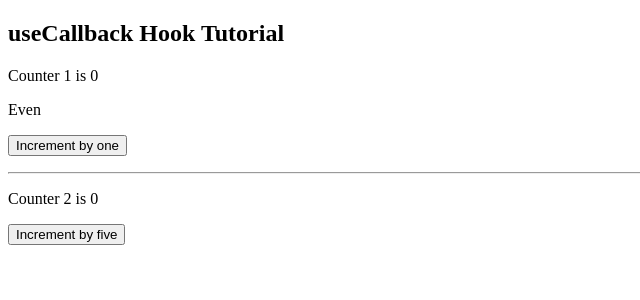
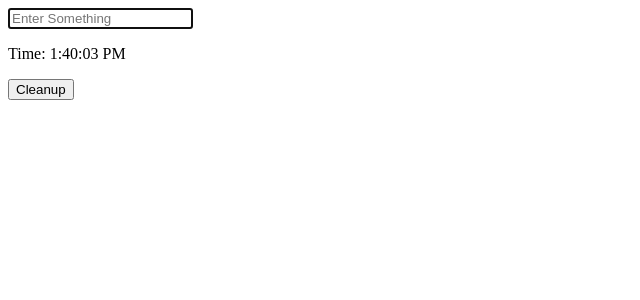
Before and after one commit to shuvo18103107/Deep-Dive-to-React, a React (Create React App) app: page / in a window 1280 px wide. Shown: the top 300 px of the page, without its empty margins (0-640 px from the left). Built offline with nearby package versions, Linux system fonts and the light colour scheme.

Commit message:
✅ useRef and forwardRef+ custom usecase of useref.current

```diff
--- a/src/App.js
+++ b/src/App.js
@@ -1,35 +1,11 @@
-import { useCallback, useMemo, useState } from 'react';
-import Button from './components/Button';
-import ShowCount from './components/ShowCount';
-import Title from './components/Title';
+import Form from './components/Form';
+import Time from './components/Time';
 
 const App = function () {
-    const [count1, setCount1] = useState(0);
-    const [count2, setCount2] = useState(0);
-
-    const incrementByOne = useCallback(() => {
-        setCount1((prevCount) => prevCount + 1);
-    }, []);
-
-    const incrementByFive = useCallback(() => {
-        setCount2((prevCount) => prevCount + 5);
-    }, []);
-
-    const isEvenOrOdd = useMemo(() => {
-        let i = 0;
-        while (i < 1000000000) i += 1; // costly operation
-        return count1 % 2 === 0;
-    }, [count1]);
-
     return (
         <div className="app">
-            <Title />
-            <ShowCount count={count1} title="Counter 1" />
-            <span>{isEvenOrOdd ? 'Even' : 'Odd'}</span>
-            <Button handleClick={incrementByOne}>Increment by one</Button>
-            <hr />
-            <ShowCount count={count2} title="Counter 2" />
-            <Button handleClick={incrementByFive}>Increment by five</Button>
+            <Form />
+            <Time />
         </div>
     );
 };
--- /dev/null
+++ b/src/components/Form.js
@@ -0,0 +1,21 @@
+import { useEffect, useRef } from 'react';
+import Input from './Input';
+// eslint-disable-next-line react/function-component-definition
+export default function Form() {
+    const inputRef = useRef(null);
+
+    useEffect(() => {
+        // component did load
+        console.log(inputRef.current);
+        inputRef.current.focus();
+    }, []);
+
+    return (
+        <div>
+            {/* <p>
+                <input type="text" ref={inputRef} placeholder="enter something" />
+            </p> */}
+            <Input type="text" placeholder="Enter Something" ref={inputRef} />
+        </div>
+    );
+}
--- /dev/null
+++ b/src/components/Input.js
@@ -0,0 +1,9 @@
+import React from 'react';
+
+const Input = function ({ type, placeholder }, ref) {
+    return <input ref={ref} type={type} placeholder={placeholder} />;
+};
+
+const forwardedInput = React.forwardRef(Input);
+
+export default forwardedInput;
--- /dev/null
+++ b/src/components/Time.js
@@ -0,0 +1,31 @@
+import { useEffect, useRef, useState } from 'react';
+
+// eslint-disable-next-line react/function-component-definition
+export default function Time() {
+    const [date, setDate] = useState(new Date());
+    const buttonRef = useRef();
+
+    const tick = () => {
+        setDate(new Date());
+    };
+
+    useEffect(() => {
+        buttonRef.current = setInterval(tick, 1000);
+
+        // do the cleanup - stop the timer
+        return () => {
+            clearInterval(buttonRef.current);
+        };
+    }, []);
+
+    return (
+        <div>
+            <p>Time: {date.toLocaleTimeString()}</p>
+            <p>
+                <button type="button" onClick={() => clearInterval(buttonRef.current)}>
+                    Cleanup
+                </button>
+            </p>
+        </div>
+    );
+}
```
